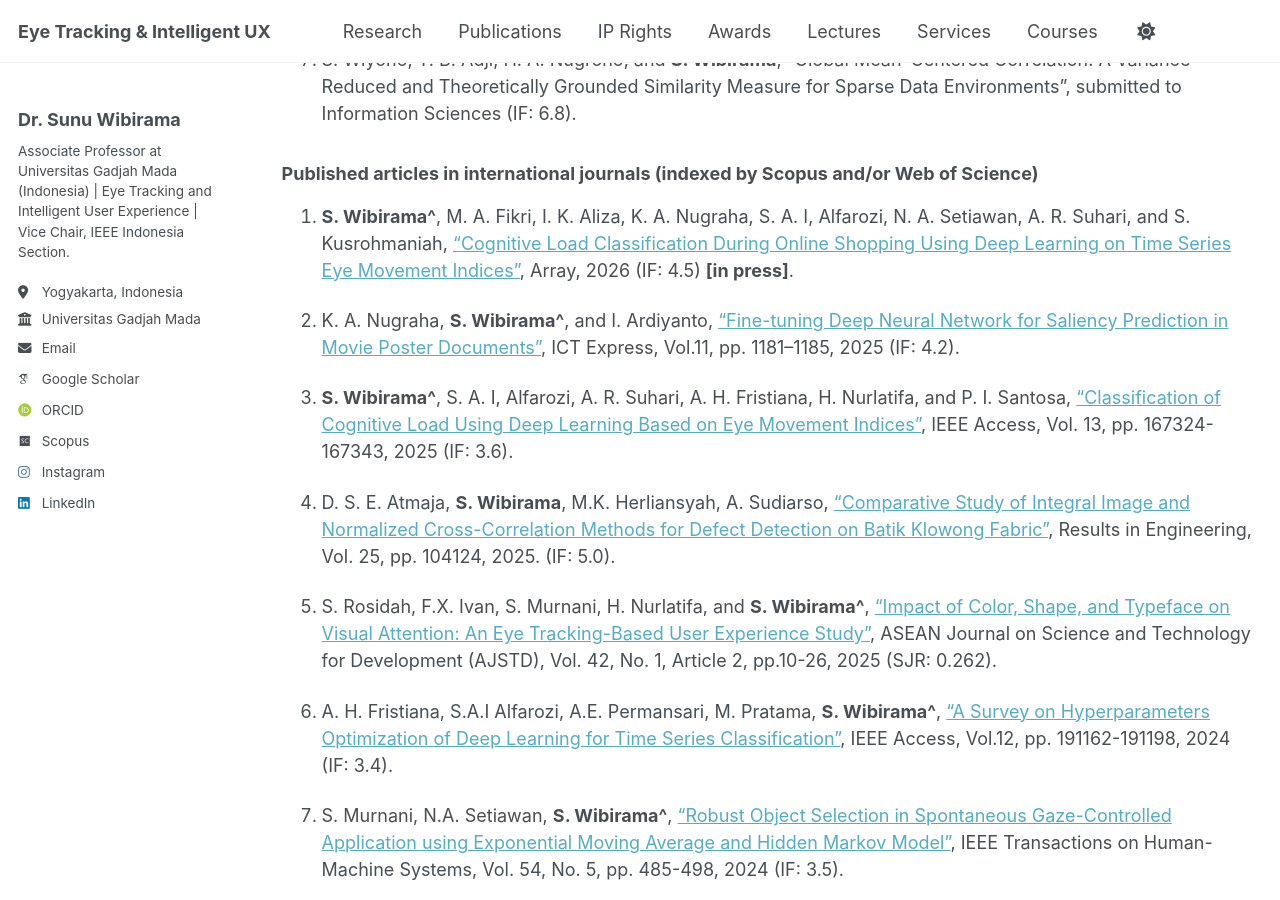
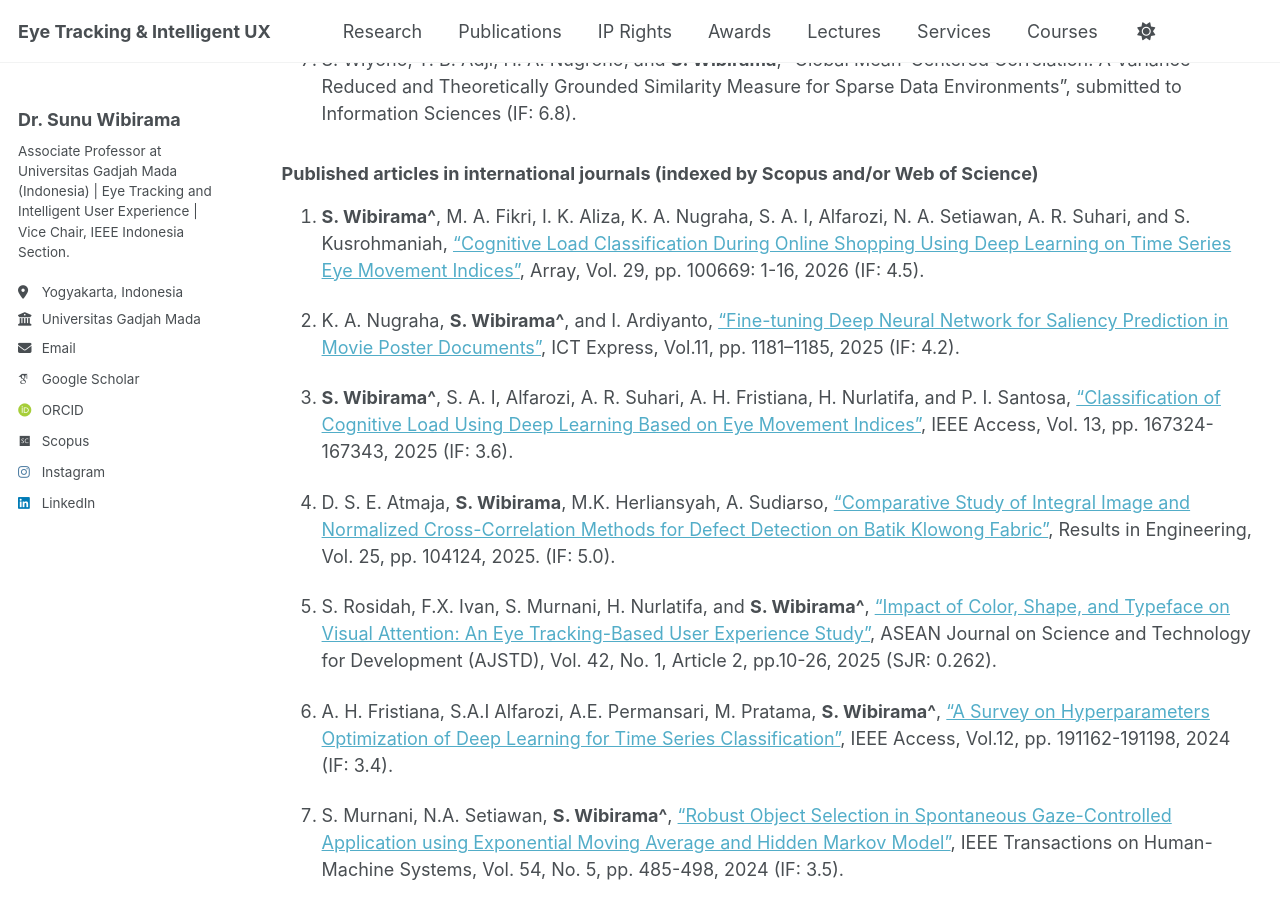
Before and after one commit to wibirama/wibirama.github.io, a Jekyll site: the page built from _pages/allpublications.md, in a window 1280 px wide and 900 px high, scrolled down 1032 px. Built offline with Jekyll 4.4.1, drawn with Linux system fonts in a browser that asks for light colours; emoji names are drawn with the system emoji font; some web fonts are replaced; a script that is not in the unit is left out.

Commit message:
Update allpublications.md

```diff
--- a/_pages/allpublications.md
+++ b/_pages/allpublications.md
@@ -38,7 +38,7 @@ Journal articles
 
 ### Published articles in international journals (indexed by Scopus and/or Web of Science)
 
-1. **S. Wibirama^**, M. A. Fikri, I. K. Aliza, K. A. Nugraha, S. A. I, Alfarozi, N. A. Setiawan, A. R. Suhari, and S. Kusrohmaniah, ["Cognitive Load Classification During Online Shopping Using Deep Learning on Time Series Eye Movement Indices"](https://doi.org/10.1016/j.array.2025.100669), Array, 2026 (IF: 4.5) **[in press]**.
+1. **S. Wibirama^**, M. A. Fikri, I. K. Aliza, K. A. Nugraha, S. A. I, Alfarozi, N. A. Setiawan, A. R. Suhari, and S. Kusrohmaniah, ["Cognitive Load Classification During Online Shopping Using Deep Learning on Time Series Eye Movement Indices"](https://doi.org/10.1016/j.array.2025.100669), Array, Vol. 29, pp. 100669: 1-16, 2026 (IF: 4.5).
 
 2. K. A. Nugraha, **S. Wibirama^**, and I. Ardiyanto, ["Fine-tuning Deep Neural Network for Saliency Prediction in Movie Poster Documents"](https://doi.org/10.1016/j.icte.2025.09.008), ICT Express, Vol.11, pp. 1181–1185, 2025 (IF: 4.2).
 
```
